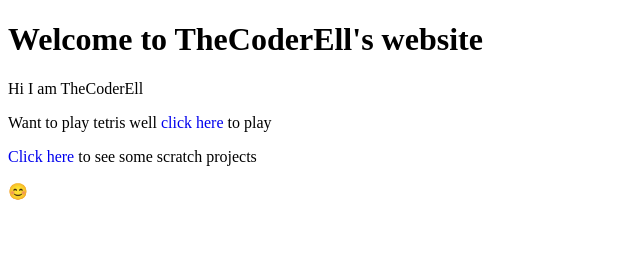
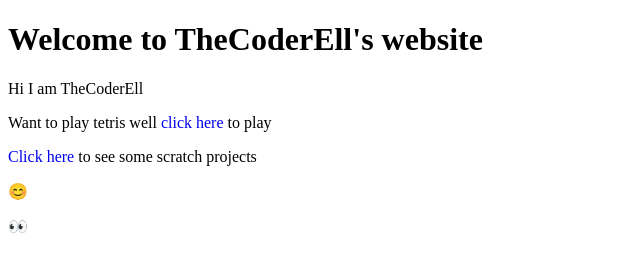
Before and after one commit to TheCoderEll/TheCoderEll.github.io, a plain HTML site: page index.html in a window 1280 px wide. Shown: the full height of the page, 0-640 px from the left. Drawn offline with Linux system fonts and the light colour scheme.

Commit message:
Initial commit

```diff
--- a/index.html
+++ b/index.html
@@ -17,5 +17,6 @@
 		<p>Want to play tetris well <a href="/Tetris">click here</a> to play</p>
 		<p><a href="/scratch">Click here</a> to see some scratch projects</p>
 		<p><a href="/S">😊</a></p>
+		<p><a href="/WNO">👀</a></p>
 	</body>
 </html>
```
